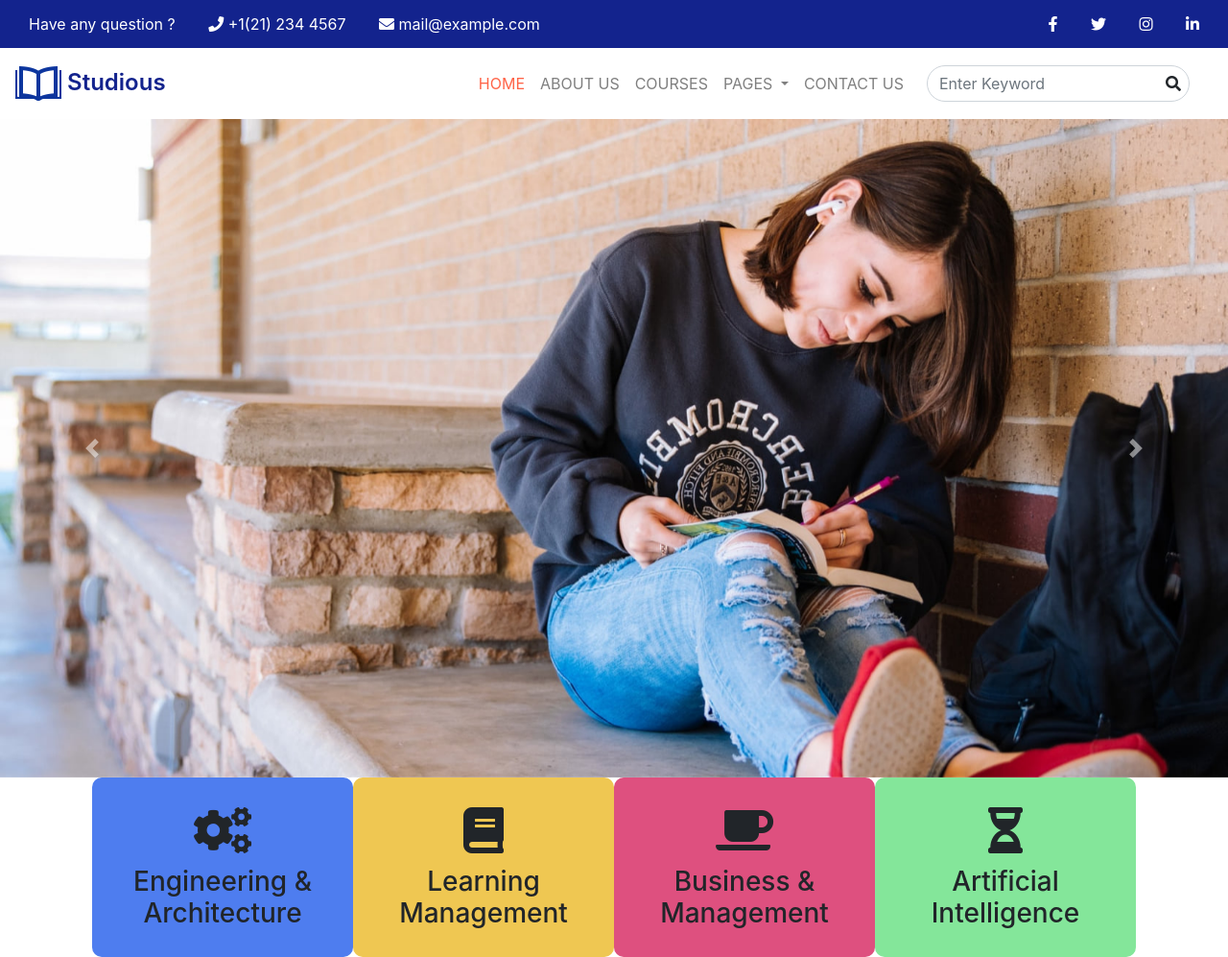
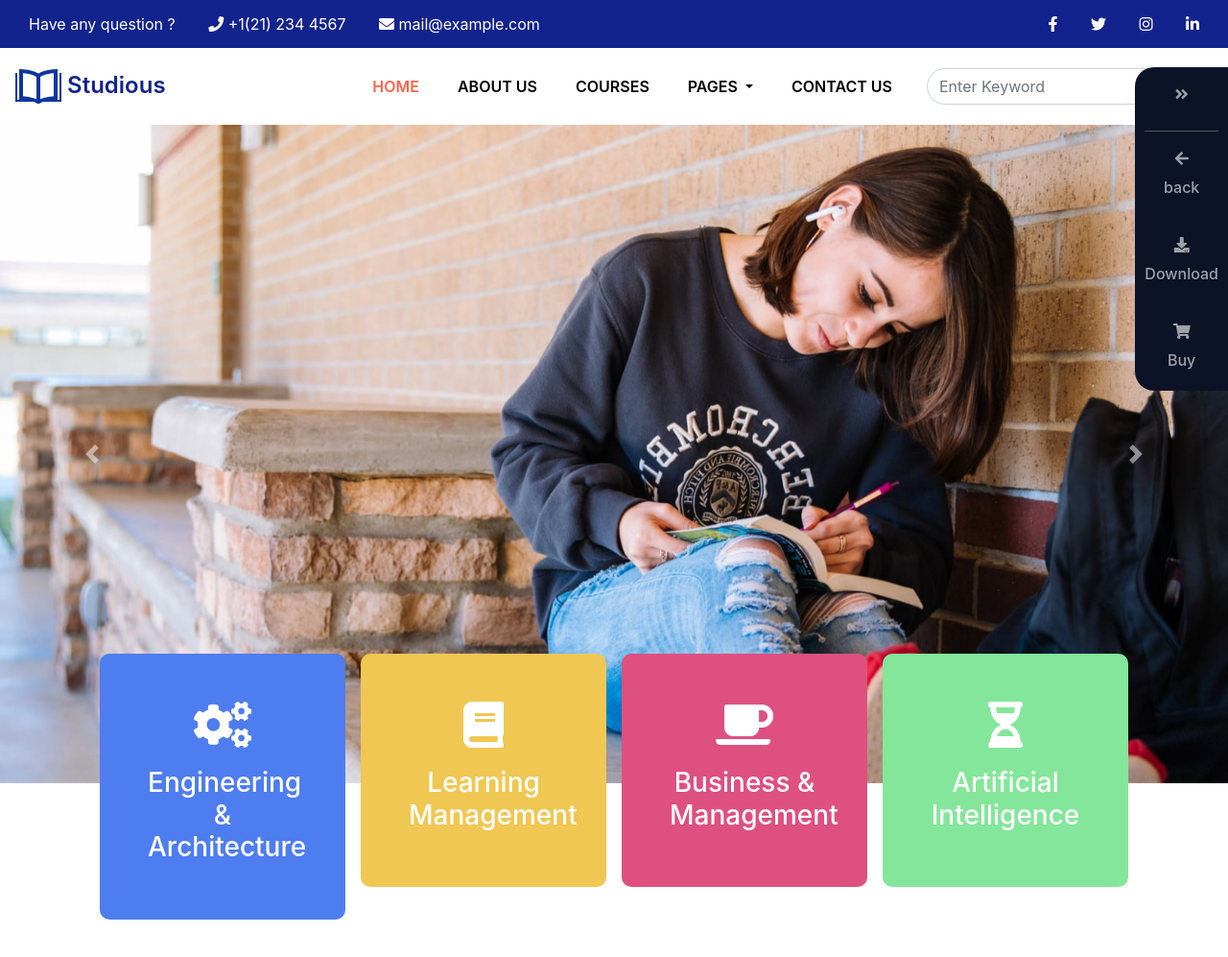
Before and after one commit to hnn080196/BCS_Nhom_de5, a plain HTML site: page index.html in a window 1280 px wide. Shown: the whole page at 96% size. After the commit the page ends 966 px from the top, so only its background shows below. Drawn offline with nearby package versions, Linux system fonts and the light colour scheme.

Commit message:
add sidebar

```diff
--- a/css/styles.css
+++ b/css/styles.css
@@ -58,6 +58,15 @@ header li {
 .nav-item.active#home a {
   color: tomato;
 }
+.navbar-light .navbar-nav .nav-link {
+  color: black;
+  font-weight: 600;
+  transition: all 0.5s;
+  padding: 20px;
+}
+.navbar-light .navbar-nav .nav-link:hover {
+  color: tomato;
+}
 .form-control {
   border-radius: 20px;
   position: relative;
@@ -68,32 +77,47 @@ header li {
 }
 
 /* -----------CAROUSEL---------- */
-
+.carousel {
+  position: relative;
+}
 .carousel__text {
   width: 85%;
   margin: auto;
   text-align: center;
+  position: absolute;
+  bottom: -150px;
+  left: 0;
+  right: 0;
 }
-.carousel__text {
+
+.carousel__item {
+  padding: 50px;
+  font-size: 1em;
+  border-radius: 10px;
+}
+.carousel__item i {
   font-size: 3em;
+  padding-bottom: 20px;
+  color: white;
 }
-.carousel__item h3 {
-  margin: 20px;
+.carousel__item a {
+  text-decoration: none;
+  color: white;
+  transition: all 0.5s;
 }
-.col-3 {
-  border-radius: 10px;
-  padding: 20px;
+.carousel__item a:hover {
+  color: black;
 }
-.col-3.item1 {
+.carousel__item.item1 {
   background-color: rgb(78, 125, 239);
 }
-.col-3.item2 {
+.carousel__item.item2 {
   background-color: rgb(239, 199, 82);
 }
-.col-3.item3 {
+.carousel__item.item3 {
   background-color: rgb(222, 80, 127);
 }
-.col-3.item4 {
+.carousel__item.item4 {
   background-color: rgb(132, 230, 154);
 }
 /* -----------FEATURES---------- */
@@ -113,3 +137,38 @@ header li {
 /* -----------BACK-TO-TOP BUTTON---------- */
 
 /* -----------RIGHTSIDE BAR---------- */
+
+.sidebar__container {
+  position: fixed;
+  text-align: center;
+  right: 0;
+  top: 70px;
+  background-color: #0d1326;
+  border-radius: 20px 0 0 20px;
+  z-index: 1000000000;
+}
+.sidebar__item {
+  text-align: center;
+  font-weight: 500;
+  font-size: 1rem;
+  padding: 20px 10px;
+  color: white;
+  opacity: 0.6;
+  transition: all 0.5s;
+}
+.sidebar__item:hover {
+  opacity: 1;
+}
+.sidebar__item a {
+  color: white;
+  text-decoration: none;
+}
+.sidebar__item i {
+  display: block;
+  padding-bottom: 10px;
+}
+.sidebar__item1 {
+  width: 80%;
+  margin: auto;
+  border-bottom: 1px solid grey;
+}
--- a/index.html
+++ b/index.html
@@ -98,7 +98,7 @@
               <a
                 class="nav-link dropdown-toggle"
                 href="#"
-                id="navbarDropdownMenuLink"
+                id="carouselDropdown"
                 role="button"
                 data-toggle="dropdown"
                 aria-haspopup="true"
@@ -108,7 +108,7 @@
               </a>
               <div
                 class="dropdown-menu"
-                aria-labelledby="navbarDropdownMenuLink"
+                aria-labelledby="carouselDropdown"
               >
                 <a class="dropdown-item" href="#">BLOG POSTS</a>
                 <a class="dropdown-item" href="#">BLOG SINGLE</a>
@@ -179,22 +179,34 @@
         </a>
       </div>
       <div class="carousel__text row">
-        <div class="col-3 item1 px-20">
-          <i class="fa fa-cogs"></i>
-          <h3>Engineering & Architecture</h3>
+        <div class="col-3 p-2">
+          <div class="carousel__item item1">
+            <i class="fa fa-cogs"></i>
+            <a href="#"><h3>Engineering & Architecture</h3></a>
+          </div>
         </div>
-        <div class="col-3 item2">
-          <i class="fa fa-book"></i>
-          <h3>Learning Management</h3>
+        <div class="col-3 p-2">
+            <div class="carousel__item item2">
+              <i class="fa fa-book"></i>
+              <a href="#"><h3>Learning <br> Management</h3></a>
+            </div>
         </div>
-        <div class="col-3 item3">
-          <i class="fa fa-coffee"></i>
-          <h3>Business & Management</h3>
+        <div class="col-3 p-2">
+            <div class="carousel__item item3">
+              <i class="fa fa-coffee"></i>
+              <a href="#"><h3>Business & Management</h3></a>
+            </div>
         </div>
-        <div class="col-3 item4">
-          <i class="fa fa-hourglass-half"></i>
-          <h3>Artificial Intelligence</h3>
+        <div class="col-3 p-2">
+            <div class="carousel__item item4">
+              <i class="fa fa-hourglass-half"></i>
+              <a href="#"><h3>Artificial <br> Intelligence</h3></a>
+            </div>
         </div>
+      </div>
+
+
+
         <!-- <div class="carousel__item col- item1">
           <i class="fa fa-cogs"></i>
           <h3>Engineering & Architecture</h3>
@@ -244,6 +256,33 @@
     <!-- ------END BACK TO TOP BUTTON--------  -->
 
     <!-- ------START 12.RIGHTSIDE BAR------  -->
+    <section class="sidebar">
+      <div class="sidebar__container">
+        <div class="sidebar__item sidebar__item1">
+          <a href="#">
+            <i class="fa fa-angle-double-right"></i>
+          </a>
+        </div>
+        <div class="sidebar__item">
+          <a href="#">
+            <i class="fa fa-arrow-left"></i>
+            <span>back</span>
+          </a>
+        </div>
+        <div class="sidebar__item">
+          <a href="#">
+            <i class="fa fa-download"></i>
+            <span>Download</span>
+          </a>
+        </div>
+        <div class="sidebar__item">
+          <a href="#">
+            <i class="fa fa-shopping-cart"></i>
+            <span>Buy</span></a
+          >
+        </div>
+      </div>
+    </section>
     <!-- ------END RIGHTSIDE BAR--------  -->
 
     <!-- ------START DECLARE JAVASCRIPT------  -->
```
